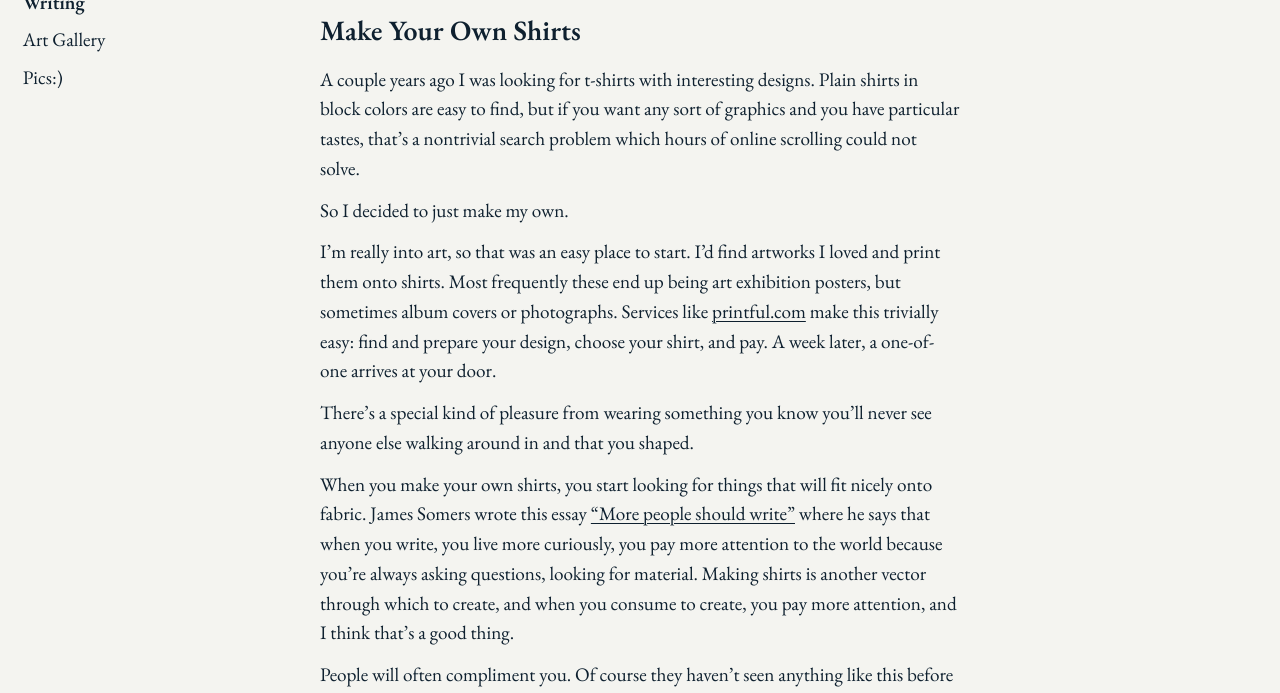
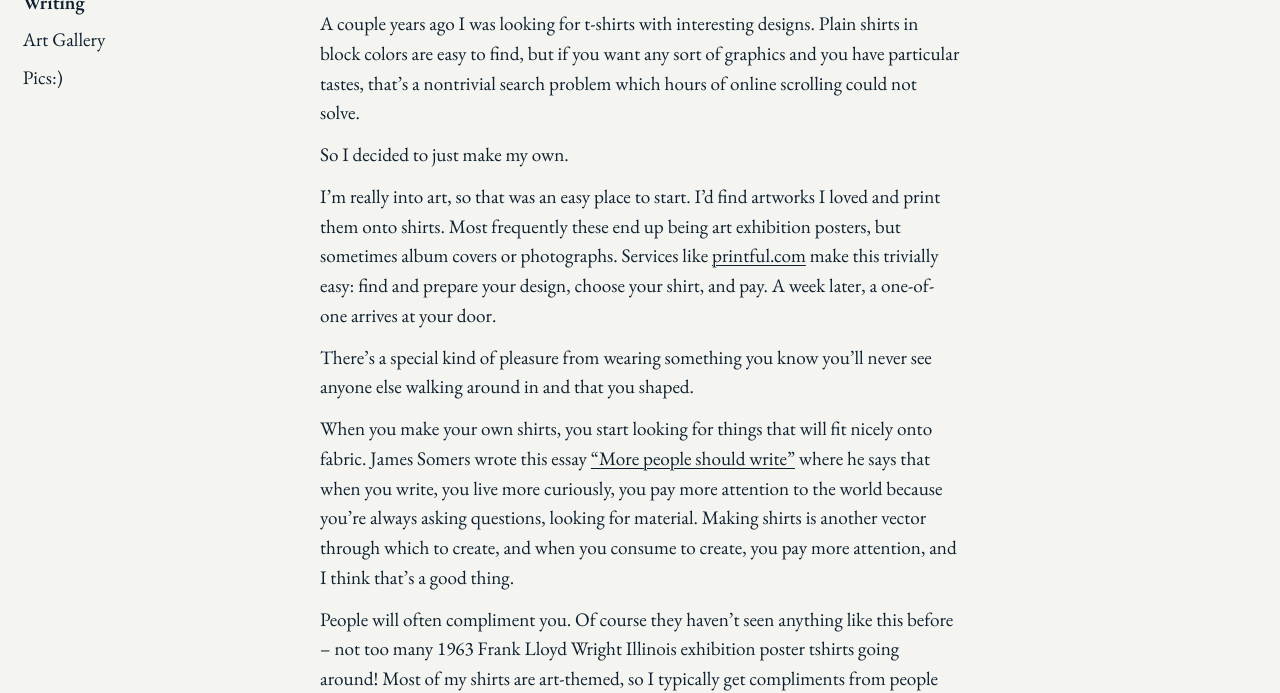
Before and after one commit to timf34/TimFarrelly3.0, an Astro site: page /writing/custom-tshirts in a window 1280 px wide. Shown: the part 195-888 px from the top of the page. Built offline with nearby package versions, Linux system fonts and the light colour scheme; Astro itself is replaced by a stand-in of ours.

Commit message:
removed header unccessary

```diff
--- a/src/content/writing/custom-tshirts.md
+++ b/src/content/writing/custom-tshirts.md
@@ -3,8 +3,6 @@ title: '"Cool shirt!"'
 date: 2025-12-28
 description: "More people should make their own tshirts!"
 ---
-
-# Make Your Own Shirts
 
 A couple years ago I was looking for t-shirts with interesting designs. Plain shirts in block colors are easy to find, but if you want any sort of graphics and you have particular tastes, that's a nontrivial search problem which hours of online scrolling could not solve.
 
```
